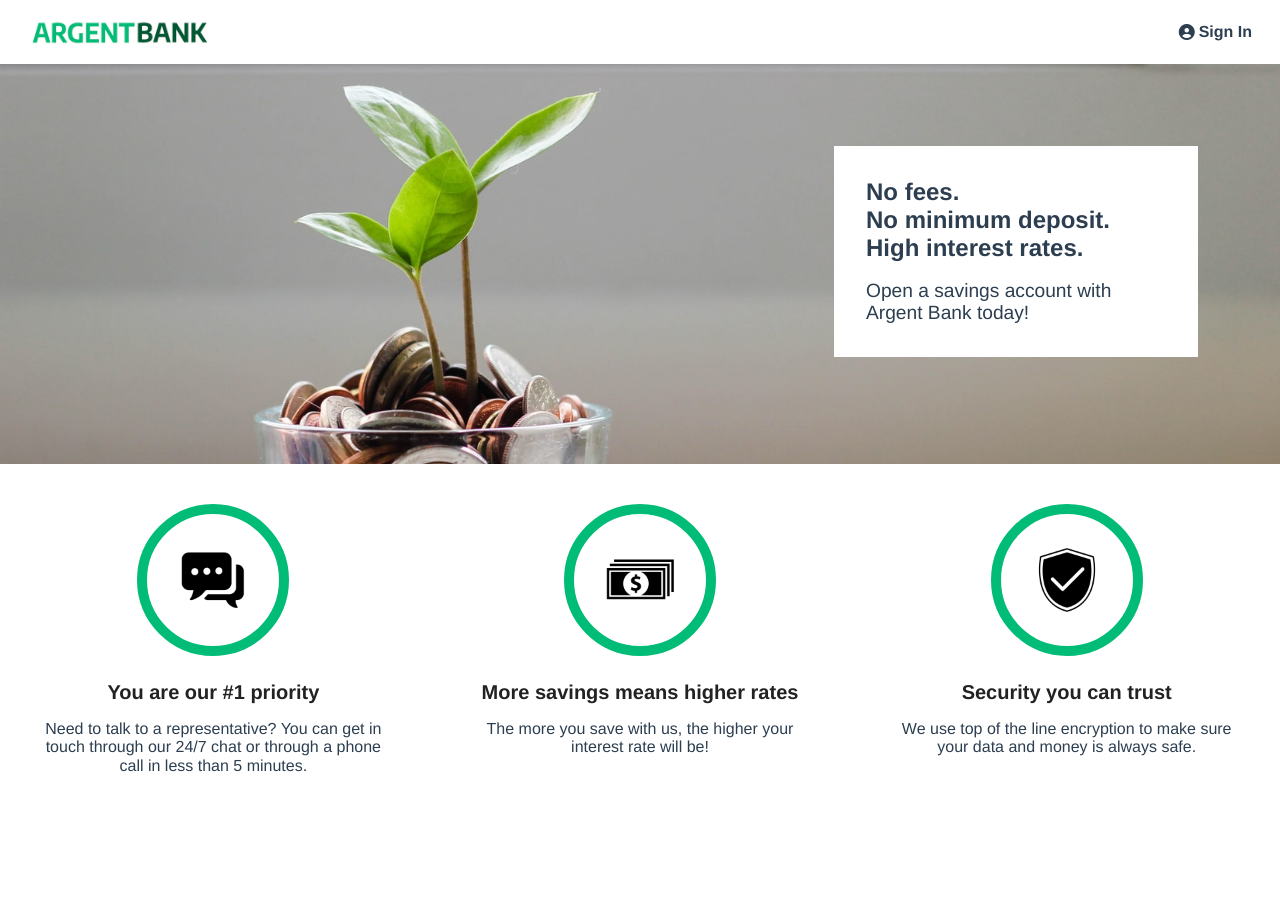
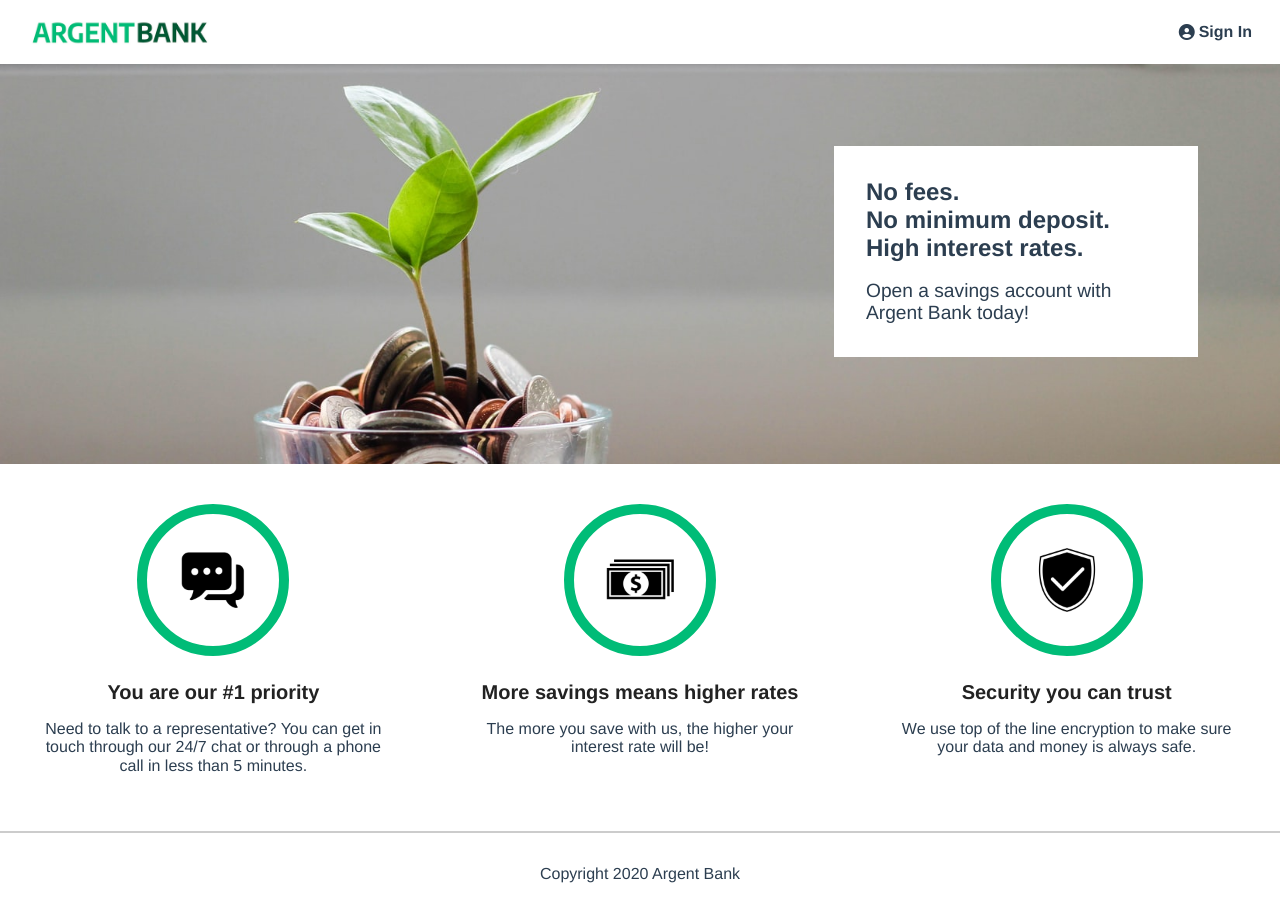
Before and after one commit to ludogwada/SinquetLudovic-p13-20072022, a React (Create React App) app: page / in a window 1280 px wide. Before the commit the page ends 831 px from the top, so only its background shows below. Built offline with nearby package versions, Linux system fonts and the light colour scheme.

Commit message:
feature : add footer

```diff
--- /dev/null
+++ b/Sass/layout/footer.scss
@@ -0,0 +1,11 @@
+.footer {
+    display: flex;
+    justify-content: center;
+    border-top: 2px solid #ccc;
+    padding: 2rem 0 1.5rem;
+}
+
+.footer-text {
+    margin: 0;
+    padding: 0;
+}
--- a/Sass/main.scss
+++ b/Sass/main.scss
@@ -3,6 +3,7 @@
 @import "./base/normalize";
 
 @import "./layout/header";
+@import "./layout/footer";
 
 @import "./components/banner";
 @import "./components/feature";
--- /dev/null
+++ b/src/components/Footer/footer.jsx
@@ -0,0 +1,9 @@
+function Footer() {
+	return (
+		<footer class='footer'>
+			<p class='footer-text'>Copyright 2020 Argent Bank</p>
+		</footer>
+	);
+}
+
+export default Footer;
--- a/src/index.css
+++ b/src/index.css
@@ -391,6 +391,18 @@ template {
   margin-left: 4px;
 }
 
+.footer {
+  display: flex;
+  justify-content: center;
+  border-top: 2px solid #ccc;
+  padding: 2rem 0 1.5rem;
+}
+
+.footer-text {
+  margin: 0;
+  padding: 0;
+}
+
 .hero {
   background: url("../src/assets/bank-tree.jpeg");
   background-position: 0 -50px;
--- a/src/pages/Home/home.jsx
+++ b/src/pages/Home/home.jsx
@@ -1,5 +1,6 @@
 import Banner from '../../components/Banner/banner';
 import Feature from '../../components/Features/feature';
+import Footer from '../../components/Footer/footer';
 import Header from '../../components/Header/header';
 import features from '../../data/features.json';
 
@@ -20,6 +21,7 @@ function Home() {
 					);
 				})}
 			</article>
+			<Footer />
 		</main>
 	);
 }
```
Also changed, not shown: 1 other file (tests, documents, lock files or other folders).
